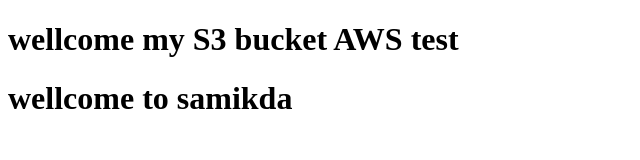
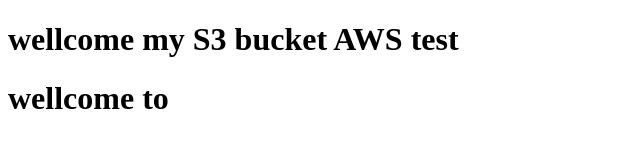
Before and after one commit to EF-Assesshub/pranabaws, a plain HTML site: page index.html in a window 1280 px wide. Shown: the whole page, without its empty margins (0-640 px from the left). Drawn offline with Linux system fonts and the light colour scheme.

Commit message:
some new change

```diff
--- a/index.html
+++ b/index.html
@@ -7,6 +7,6 @@
 </head>
 <body>
     <h1>wellcome my S3 bucket AWS test</h1>
-    <h1>wellcome to samikda</h1>
+    <h1>wellcome to </h1>
 </body>
 </html>
```
